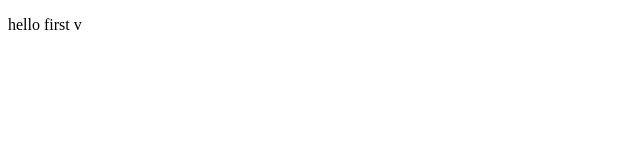
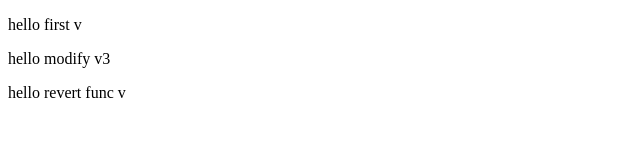
Before and after one commit to tokaashawky/Task_one_Git, a plain HTML site: page index.html in a window 1280 px wide. Shown: the whole page, without its empty margins (0-640 px from the left). Drawn offline with Linux system fonts and the light colour scheme.

Commit message:
last version

```diff
--- a/index.html
+++ b/index.html
@@ -7,5 +7,7 @@
 </head>
 <body>
     <p>hello first v</p>
+    <p>hello modify v3</p>
+    <p>hello revert func v</p>
 </body>
 </html>
```
